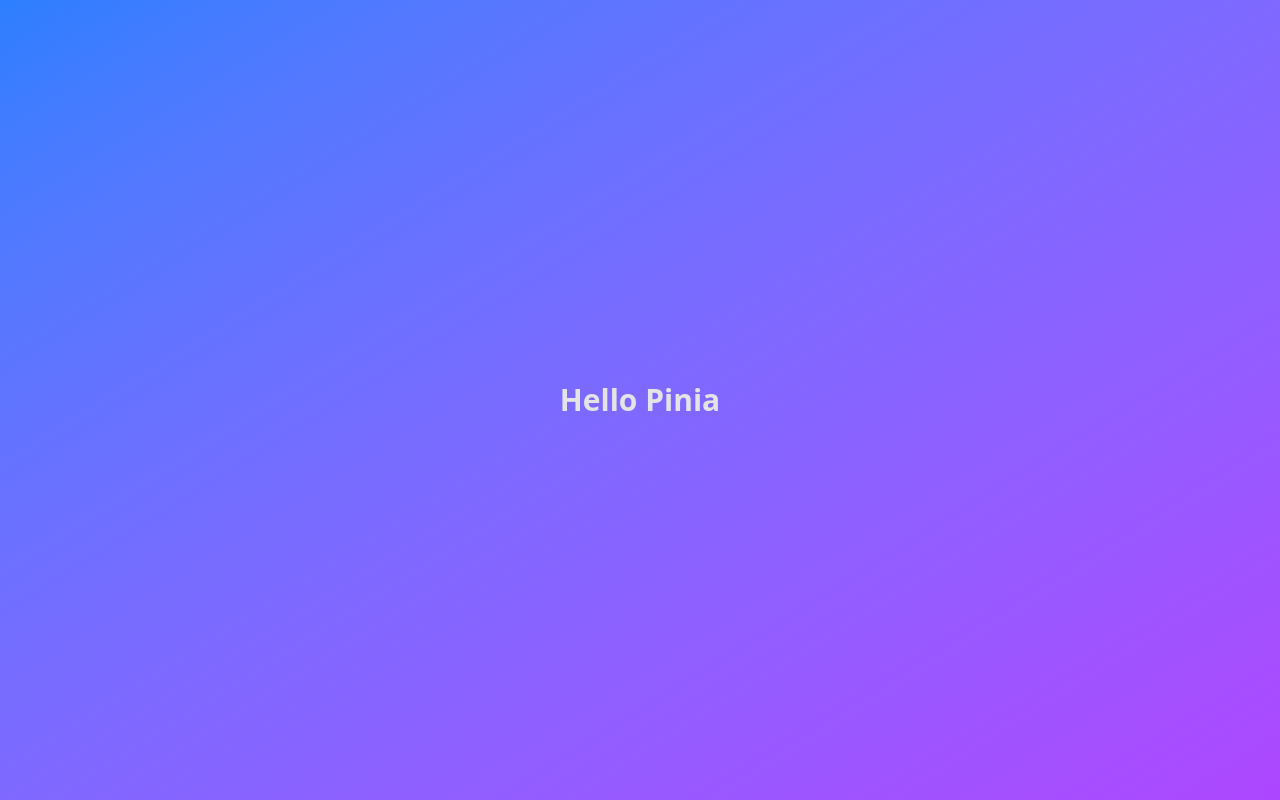
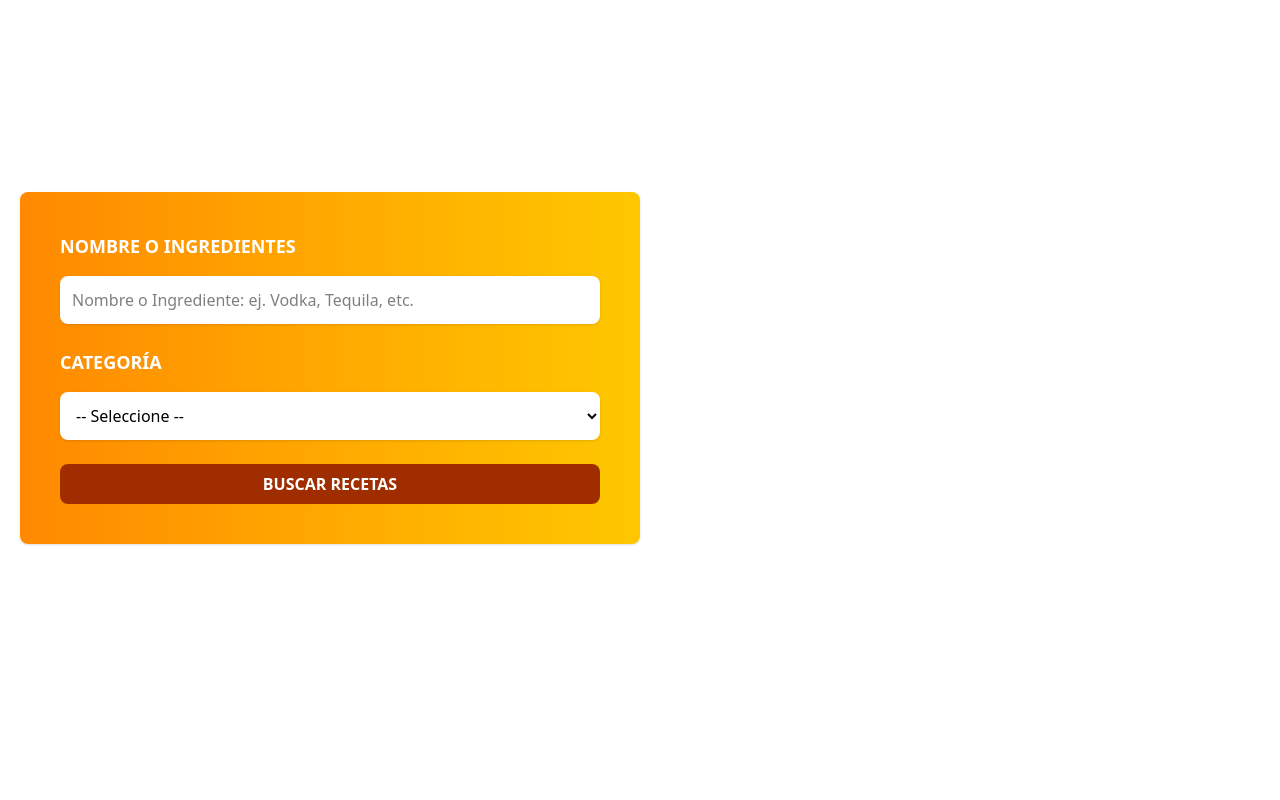
Before and after one commit to thesnakebite/sips-tips, a Vue app: page / in a window 1280 px wide. Before the commit this address had no page. Built offline with nearby package versions, Linux system fonts and the light colour scheme.

Commit message:
creating the search form

```diff
--- a/src/App.vue
+++ b/src/App.vue
@@ -1,11 +1,10 @@
 <script setup>
+    import Header from './components/Header.vue';
 
 </script>
 
 <template>
-    <div class="min-h-screen bg-gradient-to-br from-blue-500 to-purple-500 flex items-center justify-center">
-        <h1 class="text-3xl font-bold text-zinc-200">Hello Pinia</h1>
-    </div>
+    <Header />
 </template>
 
 <style scoped>
--- /dev/null
+++ b/src/components/Header.vue
@@ -0,0 +1,45 @@
+<script setup>
+
+</script>
+
+<template>
+    <header>
+        <div class="container mx-auto px-5 py-16">
+            <div></div>
+
+            <form
+                class="md:w-1/2 2xl:w-1/3 bg-gradient-to-r from-orange-400 to-yellow-400 my-32 p-10 rounded-lg shadow transition-transform transform hover:scale-102 space-y-6"
+            >
+                <div class="space-y-4">
+                    <label
+                        class="block text-white uppercase font-extrabold text-lg"
+                        for="ingrediente">Nombre o Ingredientes</label
+                    >
+                    <input
+                        id="ingrediente"
+                        type="text"
+                        class="bg-white p-3 w-full focus:outline-none rounded-lg shadow focus:ring-2 focus:ring-orange-500 transition duration-1000"
+                        placeholder="Nombre o Ingrediente: ej. Vodka, Tequila, etc."
+                    >
+                </div>
+                <div class="space-y-4">
+                    <label
+                        class="block text-white uppercase font-extrabold text-lg"
+                        for="categoria">Categoría</label
+                    >
+                    <select
+                        id="categoria"
+                        class="bg-white p-3 w-full focus:outline-none rounded-lg shadow focus:ring-2 focus:ring-orange-500 transition duration-1000"
+                    >
+                        <option value="">-- Seleccione --</option>
+                    </select>
+                </div>
+                <input
+                    type="submit"
+                    class="w-full bg-orange-800 text-white font-extrabold uppercase p-2 rounded-lg hover:bg-orange-900 cursor-pointer"
+                    value="Buscar Recetas"
+                />
+            </form>
+        </div>
+    </header>
+</template>
```
Also changed, not shown: public/img/bg.jpg (added), public/img/logo.svg (added).
